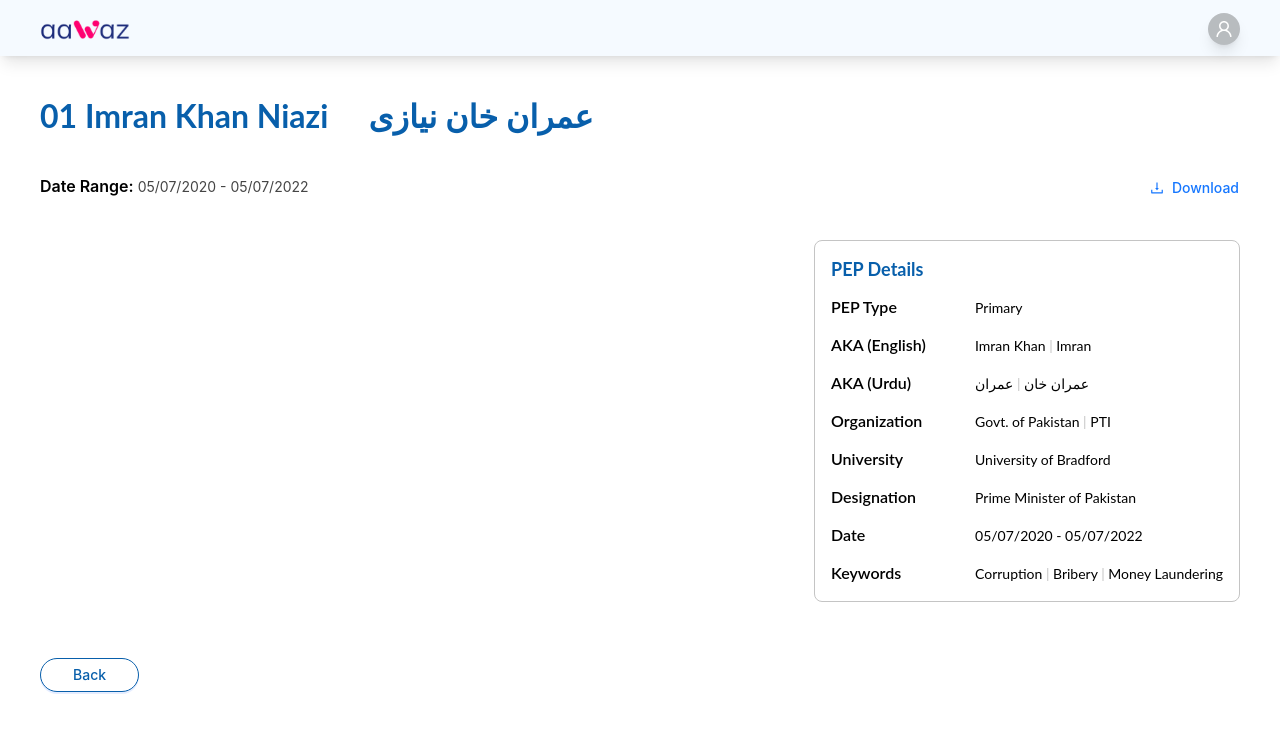
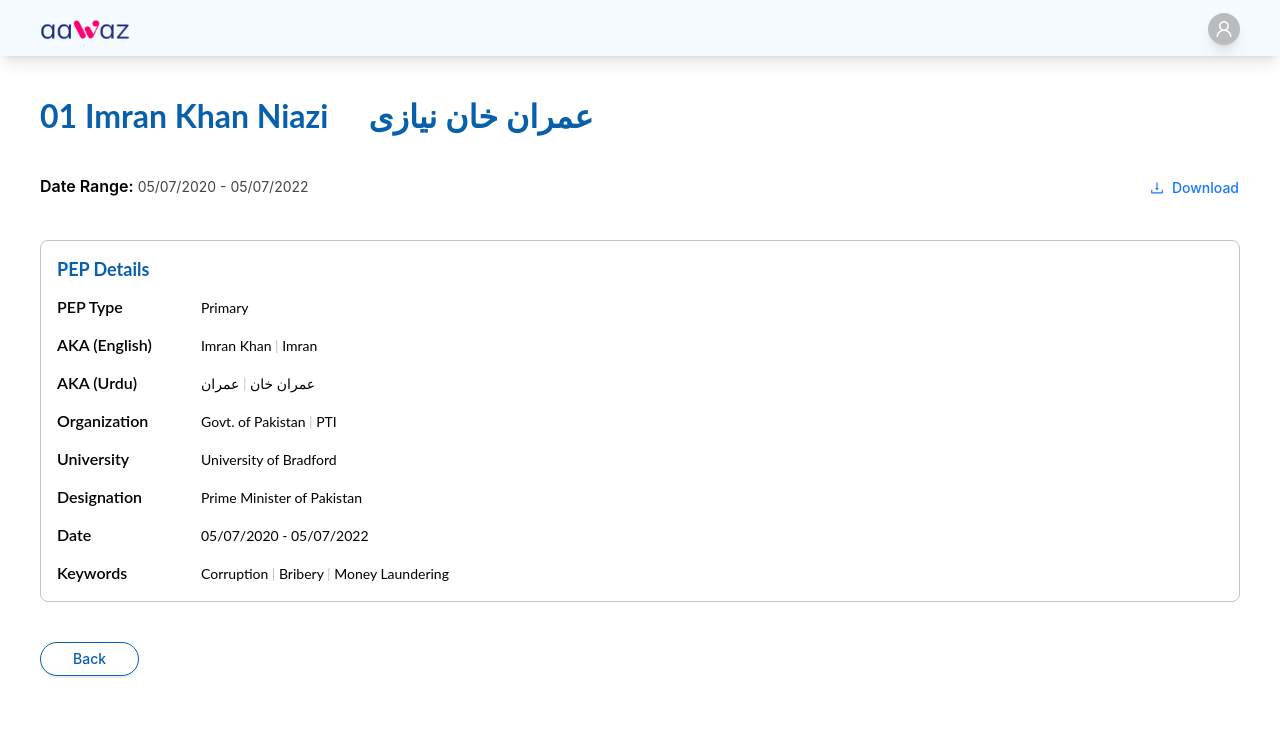
Before and after one commit to TayyabSohail/PEP_NEWS_SCREENING, a React (Vite) app: page /details in a window 1280 px wide. Shown: the top 732 px of the page. Built offline with nearby package versions, Linux system fonts and the light colour scheme.

Commit message:
refactor: styling updated

```diff
--- a/src/pages/Details/PEPDetails.tsx
+++ b/src/pages/Details/PEPDetails.tsx
@@ -17,13 +17,13 @@
   ];
 
   return (
-    <div className="border border-light_gray rounded-lg bg-white ml-auto p-4 mb-4">
+    <div className="border border-light_gray rounded-lg bg-white p-4">
       <h2 className={`mb-4 ${styles.heading5}`}>PEP Details</h2>
-      <div className="space-y-4">
+      <div className="space-y-4 font-lato  text-black">
         {details.map((detail, index) => (
           <div key={index} className="flex flex-row">
-            <p className={`${styles.label} w-36 font-lato`}>{detail.label}</p>
-            <div className="font-lato text-black">
+            <p className={`${styles.label} w-36`}>{detail.label}</p>
+            <div>
               {Array.isArray(detail.value) ? (
                 detail.value.map((item, idx) => (
                   <React.Fragment key={idx}>
```
